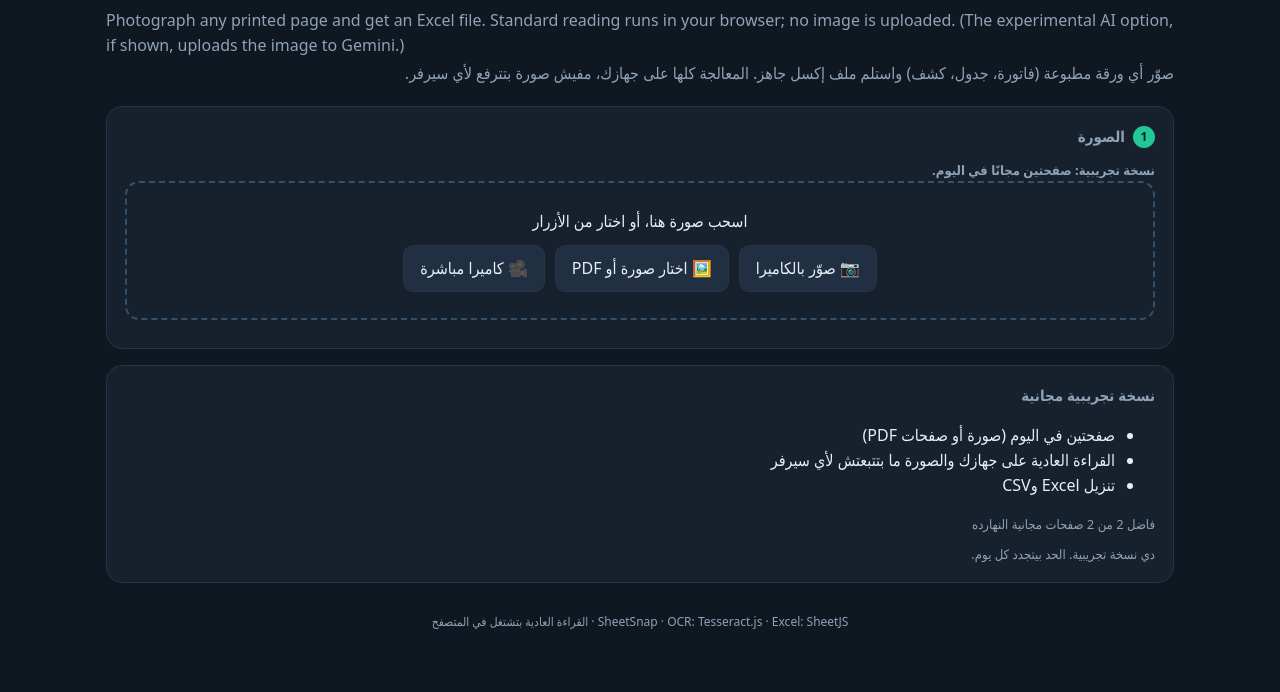
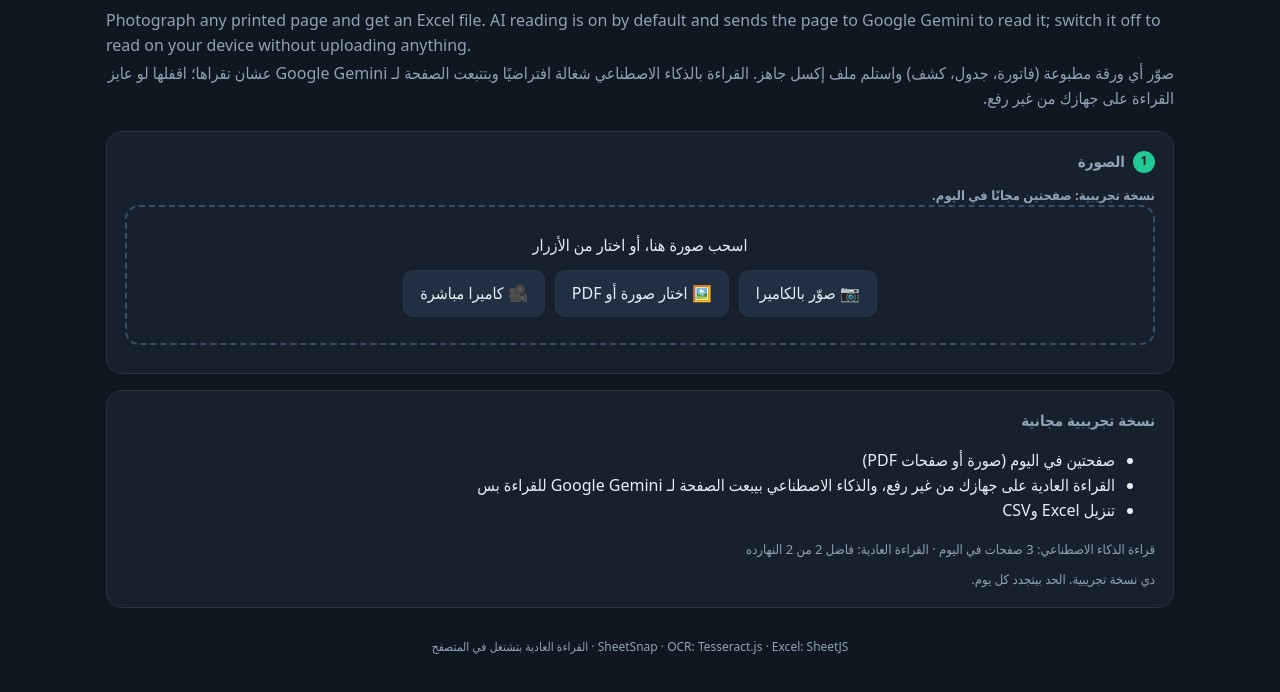
Before and after one commit to abdalhamedrida5-hue/sheetsnap, a plain HTML site: page index.html in a window 1280 px wide. Both pictures are taken after a click on the button "العربية". Shown: the part 72-764 px from the top of the page. Drawn offline with nearby package versions, Linux system fonts and the light colour scheme.

Commit message:
Update index.html

```diff
--- a/index.html
+++ b/index.html
@@ -67,8 +67,8 @@ footer{color:var(--mute);font-size:12px;text-align:center;margin-top:30px}
 <body>
 <div class="wrap">
 <header><div class="logo">SS</div><div><h1>SheetSnap</h1><div style="color:var(--mute);font-size:14px;margin-top:-2px">صوّر الورقة، خدها إكسل · Snap a paper, get a spreadsheet</div></div><button class="small lang" id="langBtn" type="button">English</button></header>
-<p class="sub" lang="en" dir="ltr" style="margin-bottom:4px;text-align:start">Photograph any printed page and get an Excel file. Standard reading runs in your browser; no image is uploaded. (The experimental AI option, if shown, uploads the image to Gemini.)</p>
-<p class="sub">صوّر أي ورقة مطبوعة (فاتورة، جدول، كشف) واستلم ملف إكسل جاهز. المعالجة كلها على جهازك، مفيش صورة بتترفع لأي سيرفر.</p>
+<p class="sub" lang="en" dir="ltr" style="margin-bottom:4px;text-align:start">Photograph any printed page and get an Excel file. AI reading is on by default and sends the page to Google Gemini to read it; switch it off to read on your device without uploading anything.</p>
+<p class="sub">صوّر أي ورقة مطبوعة (فاتورة، جدول، كشف) واستلم ملف إكسل جاهز. القراءة بالذكاء الاصطناعي شغالة افتراضيًا وبتتبعت الصفحة لـ Google Gemini عشان تقراها؛ اقفلها لو عايز القراءة على جهازك من غير رفع.</p>
 
 <div class="card">
   <h2><span class="num">1</span> الصورة</h2>
@@ -141,7 +141,7 @@ footer{color:var(--mute);font-size:12px;text-align:center;margin-top:30px}
 </div>
 <div class="card" id="pricing">
   <h2>نسخة تجريبية مجانية</h2>
-  <ul><li>صفحتين في اليوم (صورة أو صفحات PDF)</li><li>القراءة العادية على جهازك والصورة ما بتتبعتش لأي سيرفر</li><li>تنزيل Excel وCSV</li></ul>
+  <ul><li>صفحتين في اليوم (صورة أو صفحات PDF)</li><li>القراءة العادية على جهازك من غير رفع، والذكاء الاصطناعي بيبعت الصفحة لـ Google Gemini للقراءة بس</li><li>تنزيل Excel وCSV</li></ul>
   <div class="meter" id="meter"></div>
   <div class="hint">دي نسخة تجريبية. الحد بيتجدد كل يوم.</div>
 </div>
@@ -368,7 +368,8 @@ const status=(t,cls)=>{$('status').className='status '+(cls||'');$('status').tex
 let worker=null,workerLang=null,dWorker=null,aWorker=null,eWorker=null;const LANGPATH=undefined;
 const AIMODE=true;   // AI reading is on for all visitors (server-side caps: 3 pages/visitor/day, 100/day total, monthly budget stop)
 const AI_URL='https://sheetsnap-ai.abdalhamedrida5.workers.dev';
-if(AIMODE)$('aiWrap').style.display='';
+if(AIMODE)$('aiWrap').style.display='flex';
+if(AIMODE&&$('aiMode'))$('aiMode').onchange=()=>{try{meter()}catch(e){}};
 async function aiRead(){
   $('go').disabled=true;$('bar').style.display='block';$('barI').style.width='30%';
   try{
@@ -727,7 +728,7 @@ const EN={"الصورة":"Image","اسحب صورة هنا، أو اختار م
 "⬇️ نزّل Excel (.xlsx)":"⬇️ Download Excel (.xlsx)","نزّل CSV":"Download CSV","انسخ للحافظة":"Copy to clipboard","النص الخام اللي اتقرأ":"Raw text that was read",
 "في مصر بالجنيه: 149 جنيه / شهر أو 1,199 جنيه / سنة (اشتراك بالكارت). ولو هتدفع بمحفظة موبايل أو كاش: باقة مدفوعة مقدمًا بنفس السعر بدون تجديد تلقائي.":"In Egypt, in EGP: 149 EGP / month or 1,199 EGP / year (card subscription). Paying by mobile wallet or cash: prepaid pass at the same price, no auto-renewal.",
 "جنيه / شهر":"EGP / month","أو 1,199 جنيه في السنة (اشتراك بالكارت). لو هتدفع بمحفظة موبايل أو كاش: باقة مدفوعة مقدمًا بنفس السعر بدون تجديد تلقائي.":"or 1,199 EGP per year (card subscription). Paying by mobile wallet or cash: prepaid pass at the same price, no auto-renewal.",
-"نسخة تجريبية مجانية":"Free trial","تنبيه: في وضع الذكاء الاصطناعي الصورة بتتبعت لـ Google Gemini (مفتاح تجريبي غير مدفوع). استخدم ملفات تجريبية بس، مش فواتير أو مستندات حقيقية.":"Notice: in AI mode the image is uploaded to Google Gemini (unpaid test key). Use sample files only, no real invoices or documents.","نسخة تجريبية: صفحتين مجانًا في اليوم.":"Free trial: 2 pages per day.","صفحتين في اليوم (صورة أو صفحات PDF)":"2 pages per day (image or PDF pages)","القراءة العادية على جهازك والصورة ما بتتبعتش لأي سيرفر":"Standard reading happens on your device; your image is not uploaded","دي نسخة تجريبية. الحد بيتجدد كل يوم.":"This is a trial. The limit resets every day.","5 صفحات في اليوم (صورة أو PDF حتى 10 صفحات في المرة)":"5 pages per day (image or PDF, up to 10 pages per run)","قراءة عربي وإنجليزي على جهازك":"Arabic and English reading on your device","تنزيل Excel وCSV":"Excel and CSV export",
+"نسخة تجريبية مجانية":"Free trial","تنبيه: في وضع الذكاء الاصطناعي الصورة بتتبعت لـ Google Gemini (مفتاح تجريبي غير مدفوع). استخدم ملفات تجريبية بس، مش فواتير أو مستندات حقيقية.":"Notice: in AI mode the image is uploaded to Google Gemini (unpaid test key). Use sample files only, no real invoices or documents.","نسخة تجريبية: صفحتين مجانًا في اليوم.":"Free trial: 2 pages per day.","صفحتين في اليوم (صورة أو صفحات PDF)":"2 pages per day (image or PDF pages)","القراءة العادية على جهازك والصورة ما بتتبعتش لأي سيرفر":"Standard reading happens on your device; AI reading uploads the page to Google Gemini","دي نسخة تجريبية. الحد بيتجدد كل يوم.":"This is a trial. The limit resets every day.","5 صفحات في اليوم (صورة أو PDF حتى 10 صفحات في المرة)":"5 pages per day (image or PDF, up to 10 pages per run)","قراءة عربي وإنجليزي على جهازك":"Arabic and English reading on your device","تنزيل Excel وCSV":"Excel and CSV export",
 "/ شهر":"/ month","أو $59 في السنة":"or $59 per year","صفحات بلا حدود":"Unlimited pages","قراءة بالذكاء الاصطناعي: خط اليد، الصور الوحشة، الورق المايل":"AI reading: handwriting, poor photos, skewed paper",
 "عدة صفحات وPDF في ملف واحد":"Multi-page and PDF in one file","سجل محفوظ على حسابك":"History saved to your account","قريبًا":"Coming soon",
 "باقة Pro لسه ما اتفعلتش. الباقة المجانية بتشتغل بالكامل دلوقتي.":"Pro is not active yet. The free plan works fully today.",
@@ -761,7 +762,9 @@ const FREE_PER_DAY=2;
 function today(){return new Date().toISOString().slice(0,10)}
 function used(){try{const o=JSON.parse(localStorage.getItem('ss_use')||'{}');return o.d===today()?o.n:0}catch(e){return 0}}
 function bump(){try{localStorage.setItem('ss_use',JSON.stringify({d:today(),n:used()+1}))}catch(e){}}
-function meter(){const left=Math.max(0,FREE_PER_DAY-used());$('meter').textContent=LANG==='en'?`${left} of ${FREE_PER_DAY} free pages left today`:`فاضل ${left} من ${FREE_PER_DAY} صفحات مجانية النهارده`}
+function meter(){const left=Math.max(0,FREE_PER_DAY-used());const ai=$('aiMode')&&$('aiMode').checked;
+$('meter').textContent=ai?(LANG==='en'?`AI reading: 3 pages per day · standard reading: ${left} of ${FREE_PER_DAY} left today`:`قراءة الذكاء الاصطناعي: 3 صفحات في اليوم · القراءة العادية: فاضل ${left} من ${FREE_PER_DAY} النهارده`)
+:(LANG==='en'?`${left} of ${FREE_PER_DAY} free pages left today`:`فاضل ${left} من ${FREE_PER_DAY} صفحات مجانية النهارده`)}
 applyLang();
 
 window.__test={get grid(){return grid},set grid(v){grid=v},reconstruct};
```
